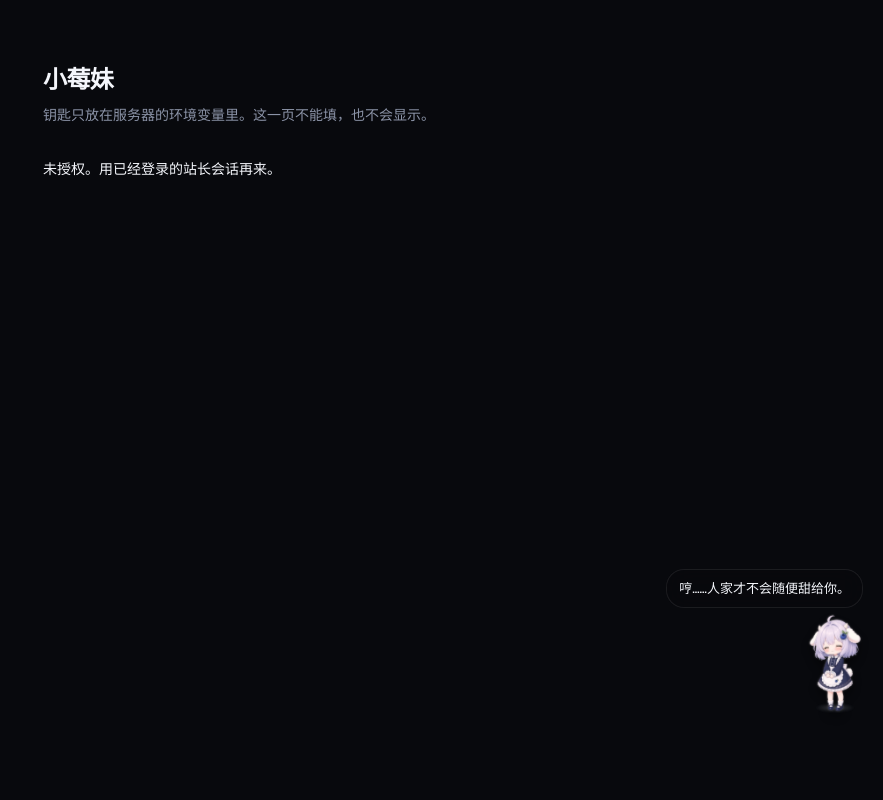
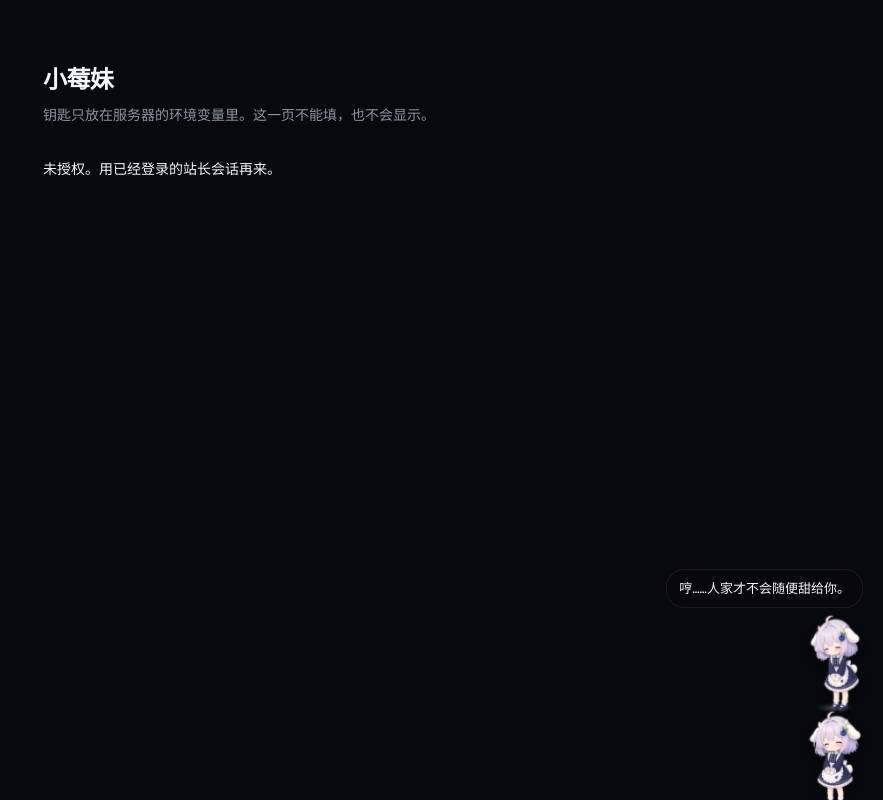
Before and after one commit to nzyxxx/berryice-lab, a Next.js app: page /admin/xiaomei in a window 1280 px wide. Shown: the whole page, without its empty margins (397-1280 px from the left). Built offline with nearby package versions, Linux system fonts and the light colour scheme; no server answers.

Commit message:
小莓妹：发量分层眨眼与观感交叉淡入（代码 1/2）

```diff
--- a/components/xiaomei/xiaomei-stage.tsx
+++ b/components/xiaomei/xiaomei-stage.tsx
@@ -3,11 +3,111 @@
 import { XiaomeiCue } from "@/components/xiaomei/xiaomei-cue";
 import { XiaomeiProp } from "@/components/xiaomei/xiaomei-prop";
 import type { XiaomeiCueKind, XiaomeiPropKind, XiaomeiPropPose } from "@/lib/xiaomei-actions";
-import { xiaomeiFaceSrc, type XiaomeiFace } from "@/lib/xiaomei-faces";
+import {
+  XIAOMEI_CROSSFADE_MS,
+  isXiaomeiLayeredBlinkFace,
+  xiaomeiBlinkFaceLayer,
+  xiaomeiBodyNeutralSrc,
+  xiaomeiFaceLayerSrc,
+  xiaomeiFaceSrc,
+  xiaomeiIdleVolumeSrc,
+  type XiaomeiFace,
+} from "@/lib/xiaomei-faces";
 import { XIAOMEI_FRAME } from "@/lib/xiaomei-place";
 import { cn } from "@/lib/utils";
+import { useEffect, useState } from "react";
 
-/** 立绘、接触阴影、道具。不决定下一拍，也不写存储。换 src 换脸。道具跟身体一起动。 */
+const SPRITE_FILTER =
+  "[filter:drop-shadow(0_0_1px_rgba(244,246,251,0.2))_drop-shadow(0_6px_5px_rgba(0,0,0,0.45))]";
+
+export type XiaomeiGroundMode = "float" | "walk" | "still";
+
+function XiaomeiSprite({
+  face,
+  reducedMotion,
+  className,
+}: {
+  face: XiaomeiFace;
+  reducedMotion: boolean;
+  className?: string;
+}) {
+  // 减动效：不分层眨眼，落回烘焙发量全身。
+  if (reducedMotion && isXiaomeiLayeredBlinkFace(face)) {
+    return (
+      // eslint-disable-next-line @next/next/no-img-element
+      <img
+        src={xiaomeiIdleVolumeSrc()}
+        alt=""
+        width={XIAOMEI_FRAME.width}
+        height={XIAOMEI_FRAME.height}
+        draggable={false}
+        decoding="sync"
+        data-xiaomei-face={face}
+        data-xiaomei-sprite="idle-volume"
+        className={cn(
+          "pointer-events-none relative z-[1] h-full w-full object-contain object-bottom",
+          SPRITE_FILTER,
+          className,
+        )}
+      />
+    );
+  }
+
+  if (isXiaomeiLayeredBlinkFace(face)) {
+    const layer = xiaomeiBlinkFaceLayer(face);
+    return (
+      <span
+        className={cn("xiaomei-stack pointer-events-none relative z-[1] h-full w-full", SPRITE_FILTER, className)}
+        data-xiaomei-face={face}
+        data-xiaomei-sprite="layered"
+      >
+        {/* eslint-disable-next-line @next/next/no-img-element */}
+        <img
+          src={xiaomeiBodyNeutralSrc()}
+          alt=""
+          width={XIAOMEI_FRAME.width}
+          height={XIAOMEI_FRAME.height}
+          draggable={false}
+          decoding="sync"
+          data-xiaomei-layer="body"
+          className="xiaomei-stack-body pointer-events-none absolute inset-0 h-full w-full object-contain object-bottom"
+        />
+        {/* eslint-disable-next-line @next/next/no-img-element */}
+        <img
+          src={xiaomeiFaceLayerSrc(layer)}
+          alt=""
+          width={XIAOMEI_FRAME.width}
+          height={XIAOMEI_FRAME.height}
+          draggable={false}
+          decoding="sync"
+          data-xiaomei-layer={layer}
+          className="xiaomei-stack-face pointer-events-none absolute inset-0 z-[1] h-full w-full object-contain object-bottom"
+        />
+      </span>
+    );
+  }
+
+  return (
+    // eslint-disable-next-line @next/next/no-img-element
+    <img
+      src={xiaomeiFaceSrc(face)}
+      alt=""
+      width={XIAOMEI_FRAME.width}
+      height={XIAOMEI_FRAME.height}
+      draggable={false}
+      decoding="sync"
+      data-xiaomei-face={face}
+      data-xiaomei-sprite="fullbody"
+      className={cn(
+        "pointer-events-none relative z-[1] h-full w-full object-contain object-bottom",
+        SPRITE_FILTER,
+        className,
+      )}
+    />
+  );
+}
+
+/** 立绘、接触阴影、道具。不决定下一拍，也不写存储。分层眨眼只换脸层；全身换 src 走短交叉淡入。 */
 export function XiaomeiStage({
   mood,
   motionClass,
@@ -15,6 +115,7 @@ export function XiaomeiStage({
   pose,
   cue,
   liftShadow,
+  groundMode = "float",
 }: {
   mood: XiaomeiFace;
   motionClass: string | null;
@@ -22,23 +123,67 @@ export function XiaomeiStage({
   pose: XiaomeiPropPose | null;
   cue: XiaomeiCueKind | null;
   liftShadow: boolean;
+  groundMode?: XiaomeiGroundMode;
 }) {
+  const [reducedMotion, setReducedMotion] = useState(false);
+  const [current, setCurrent] = useState(mood);
+  const [outgoing, setOutgoing] = useState<XiaomeiFace | null>(null);
+
+  useEffect(() => {
+    const media = window.matchMedia("(prefers-reduced-motion: reduce)");
+    const sync = () => setReducedMotion(media.matches);
+    sync();
+    media.addEventListener("change", sync);
+    return () => media.removeEventListener("change", sync);
+  }, []);
+
+  useEffect(() => {
+    if (mood === current) return;
+
+    // 分层眨眼只换脸层，身体不动，不做全身交叉淡入。
+    if (isXiaomeiLayeredBlinkFace(mood) && isXiaomeiLayeredBlinkFace(current)) {
+      setCurrent(mood);
+      setOutgoing(null);
+      return;
+    }
+
+    if (reducedMotion) {
+      setCurrent(mood);
+      setOutgoing(null);
+      return;
+    }
+
+    setOutgoing(current);
+    setCurrent(mood);
+    const timer = window.setTimeout(() => setOutgoing(null), XIAOMEI_CROSSFADE_MS);
+    return () => window.clearTimeout(timer);
+  }, [mood, current, reducedMotion]);
+
   return (
     <>
-      <span aria-hidden className={cn("xiaomei-ground", !liftShadow && "xiaomei-ground-still")} />
+      <span
+        aria-hidden
+        className={cn(
+          "xiaomei-ground",
+          (!liftShadow || groundMode === "still") && "xiaomei-ground-still",
+          liftShadow && groundMode === "walk" && "xiaomei-ground-walk",
+          liftShadow && groundMode === "float" && "xiaomei-ground-breath",
+        )}
+      />
       <span className={cn("xiaomei-actor", motionClass)}>
-        {/* 眨眼一帧只有几十毫秒，next/image 换 key 会空一拍。 */}
-        {/* eslint-disable-next-line @next/next/no-img-element */}
-        <img
-          src={xiaomeiFaceSrc(mood)}
-          alt=""
-          width={XIAOMEI_FRAME.width}
-          height={XIAOMEI_FRAME.height}
-          draggable={false}
-          decoding="sync"
-          data-xiaomei-face={mood}
-          className="pointer-events-none relative z-[1] h-full w-full object-contain object-bottom [filter:drop-shadow(0_0_1px_rgba(244,246,251,0.2))_drop-shadow(0_6px_5px_rgba(0,0,0,0.45))]"
-        />
+        <span className="xiaomei-crossfade">
+          {outgoing ? (
+            <span key={`out-${outgoing}`} className="xiaomei-crossfade-layer is-out" aria-hidden>
+              <XiaomeiSprite face={outgoing} reducedMotion={reducedMotion} />
+            </span>
+          ) : null}
+          <span
+            key={`in-${current}`}
+            className={cn("xiaomei-crossfade-layer", outgoing && "is-in")}
+          >
+            <XiaomeiSprite face={current} reducedMotion={reducedMotion} />
+          </span>
+        </span>
         {prop ? <XiaomeiProp kind={prop} pose={pose} /> : null}
         {cue ? <XiaomeiCue kind={cue} /> : null}
       </span>
--- a/lib/xiaomei-actions.ts
+++ b/lib/xiaomei-actions.ts
@@ -364,16 +364,18 @@ export function expressionTrail(
 export function xiaomeiMotionClass(beat: XiaomeiIdleBeat | null, dragging: boolean): string | null {
   if (dragging) return null;
   if (beat === "blink" || beat === "blink2" || beat === "slowblink") return "xiaomei-float";
+  // 散步只做轻起步/收步，不搬大位移（迈步已画在姿势帧里）。
+  if (beat === "walk") return "xiaomei-walk";
+  // 喝水/点心/伞/转圈：全身帧自己带动作，只补软进软出。
   if (
     beat === "drink" ||
     beat === "sip" ||
     beat === "hold" ||
     beat === "snack" ||
     beat === "umbrella" ||
-    beat === "spin" ||
-    beat === "walk"
+    beat === "spin"
   ) {
-    return null;
+    return "xiaomei-activity-soft";
   }
   // 这些姿势已经画在图里。再压扁、翻转或滑步会和画面抢。哈欠和伸懒腰仍轻轻呼吸。
   if (beat === "yawn" || beat === "stretch" || beat === "peek" || beat === "tilt") return "xiaomei-float";
--- a/lib/xiaomei-faces.ts
+++ b/lib/xiaomei-faces.ts
@@ -1,10 +1,9 @@
 /**
  * A1 立绘。都是 256×438 全身，文件名就是脸的 id。
- * 眨眼和十二张情绪的身体锁在 blank 上，换 src 就等于换脸。
- * 喝水两张是新姿势，不能再叠一只杯子。
- * Batch B 十张站姿同样全身换 src：歪头、招手、鞠躬、偷看。
- * Batch C 九张活动也是全身：哈欠、伸懒腰、转圈三帧、左右迈步。
- * Batch D 点心和伞也是全身。菜单图标用 png，不再叠第二只。
+ * 待机眨眼走分层：body_neutral + face_*，不再整身硬切 blink_*。
+ * blink_open / half / closed 仍是逻辑 id，舞台映射到脸层。
+ * 情绪、站姿、活动和点心伞仍是全身换 src。
+ * 喝水 / 点心 / 伞已经画在全身里，不再叠第二只道具。
  * 五张线上情绪仍由 xiaomei-lines 的 XiaomeiMood 管台词。
  */
 
@@ -75,10 +74,33 @@ export type XiaomeiActivityPose = (typeof XIAOMEI_ACTIVITY_POSES)[number];
 
 export type XiaomeiItemPose = (typeof XIAOMEI_ITEM_POSES)[number];
 
+/** 分层眨眼的脸叠加层。只盖五官椭圆，身体锁在 body_neutral。 */
+export const XIAOMEI_FACE_LAYERS = ["face_open", "face_half", "face_closed"] as const;
+
+export type XiaomeiFaceLayer = (typeof XIAOMEI_FACE_LAYERS)[number];
+
+/** 逻辑眨眼 id。舞台叠 body_neutral + 对应 face_*，不整身换图。 */
+export const XIAOMEI_LAYERED_BLINK_FACES = ["blink_open", "blink_half", "blink_closed"] as const;
+
+export type XiaomeiLayeredBlinkFace = (typeof XIAOMEI_LAYERED_BLINK_FACES)[number];
+
+/** 全身 / 姿势 src 交叉淡入时长。约一拍平滑，眨眼脸层不走这套。 */
+export const XIAOMEI_CROSSFADE_MS = 90;
+
 const A1_FACE_SET: ReadonlySet<string> = new Set(XIAOMEI_A1_FACES);
 
 export function isXiaomeiA1Face(value: string): value is XiaomeiA1Face {
   return A1_FACE_SET.has(value);
+}
+
+export function isXiaomeiLayeredBlinkFace(value: string): value is XiaomeiLayeredBlinkFace {
+  return value === "blink_open" || value === "blink_half" || value === "blink_closed";
+}
+
+export function xiaomeiBlinkFaceLayer(face: XiaomeiLayeredBlinkFace): XiaomeiFaceLayer {
+  if (face === "blink_half") return "face_half";
+  if (face === "blink_closed") return "face_closed";
+  return "face_open";
 }
 
 /** 菜单上的杯子。喝水姿势里已经端着杯，不再浮第二只。 */
@@ -93,3 +115,17 @@ export const XIAOMEI_UMBRELLA_SRC = `/xiaomei/prop_umbrella.png?v=${XIAOMEI_SPRI
 export function xiaomeiFaceSrc(face: XiaomeiFace): string {
   return `/xiaomei/${face}.webp?v=${XIAOMEI_SPRITE_VERSION}`;
 }
+
+/** 分层待机身体。眼窝清掉，给 face_* 叠。 */
+export function xiaomeiBodyNeutralSrc(): string {
+  return `/xiaomei/body_neutral.webp?v=${XIAOMEI_SPRITE_VERSION}`;
+}
+
+export function xiaomeiFaceLayerSrc(layer: XiaomeiFaceLayer): string {
+  return `/xiaomei/${layer}.webp?v=${XIAOMEI_SPRITE_VERSION}`;
+}
+
+/** 烘焙好的发量待机全身。减动效或不分层时的回落。 */
+export function xiaomeiIdleVolumeSrc(): string {
+  return `/xiaomei/static_idle_volume.webp?v=${XIAOMEI_SPRITE_VERSION}`;
+}
--- a/lib/xiaomei-lines.ts
+++ b/lib/xiaomei-lines.ts
@@ -30,7 +30,7 @@ export type XiaomeiSpokenLine = {
 export const XIAOMEI_CATCHPHRASE = "哼……人家才不会随便甜给你。";
 
 /** 换图时把 v 加一，浏览器缓存才会失效。眨眼、情绪、喝水、站姿、活动和点心伞跟这五张共用。 */
-export const XIAOMEI_SPRITE_VERSION = 6;
+export const XIAOMEI_SPRITE_VERSION = 7;
 
 export const XIAOMEI_SPRITE: Record<XiaomeiMood, string> = {
   happy: `/xiaomei/happy.webp?v=${XIAOMEI_SPRITE_VERSION}`,
```
